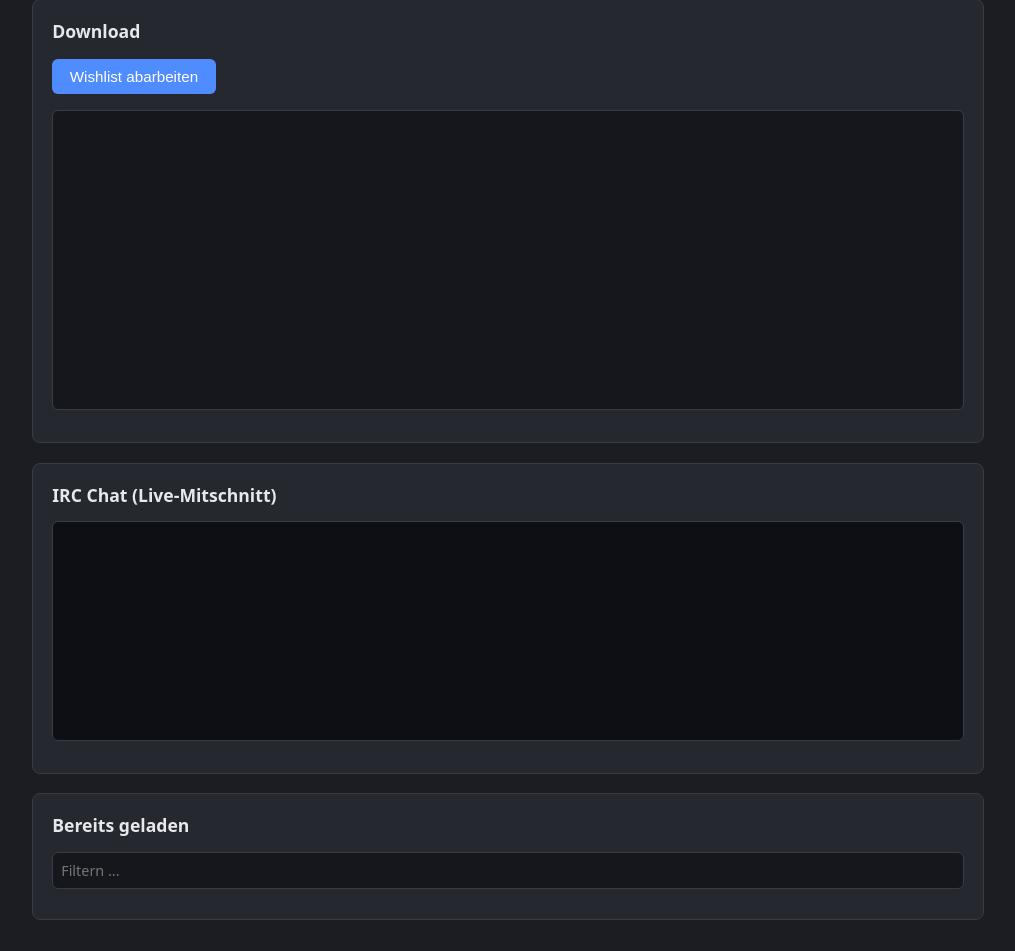
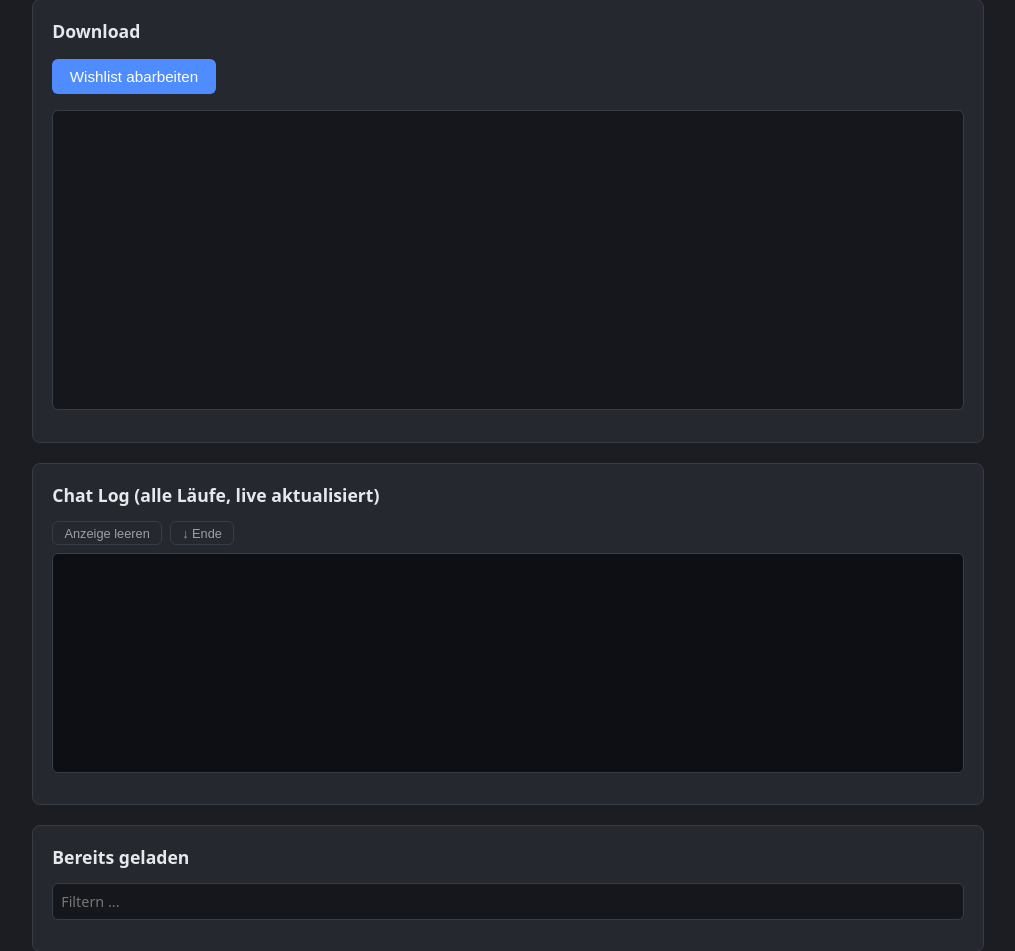
Before and after one commit to RedConcrete/XDCC-Tool, a Flask app: page / in a window 1280 px wide. Shown: the part 397-1348 px from the top of the page, without its empty margins (132-1147 px from the left). Before the commit the page ends 1317 px from the top, so only its background shows below. Run offline with Flask 3, Linux system fonts and the light colour scheme; data that the repository does not hold is empty; parts of the project's set-up code (start-up, migrations or seed data) failed here and were passed over.

Commit message:
Chat Log: persistent IRC log in frontend + file
- app: /api/logs endpoint reads Chat.txt by tail or byte-offset
- frontend: Chat Log section shows all runs (historical + live)
  with colour-coded lines (blue=sent, gray=recv, yellow=separator)
- docker-compose: bind-mount templates/ and static/ so rebuilds
  never overwrite UI changes

Co-Authored-By: Claude Sonnet 4.6 <noreply@anthropic.com>

```diff
--- a/docker-compose.yml
+++ b/docker-compose.yml
@@ -48,6 +48,8 @@ services:
       - ./scripts/xdcc_client.py:/app/xdcc_client.py
       - ./scripts/cli.py:/app/cli.py
       - ./scripts/app.py:/app/app.py
+      - ./templates:/app/templates
+      - ./static:/app/static
       - /mnt/jellyfin2/media:/downloads
     logging:
       driver: json-file
--- a/scripts/app.py
+++ b/scripts/app.py
@@ -134,6 +134,25 @@ def irc_log_endpoint():
         })
 
 
+@app.route("/api/logs")
+def chat_logs():
+    tail = request.args.get("tail", default=0, type=int)
+    since_byte = request.args.get("since_byte", default=-1, type=int)
+    if not CHAT_LOG_PATH.exists():
+        return jsonify({"lines": [], "size": 0})
+    size = CHAT_LOG_PATH.stat().st_size
+    if since_byte >= 0 and since_byte < size:
+        with open(CHAT_LOG_PATH, "rb") as f:
+            f.seek(since_byte)
+            chunk = f.read().decode("utf-8", errors="replace")
+        return jsonify({"lines": chunk.splitlines(), "size": size})
+    if tail > 0:
+        text = CHAT_LOG_PATH.read_text(encoding="utf-8", errors="replace")
+        lines = text.splitlines()
+        return jsonify({"lines": lines[-tail:], "size": size})
+    return jsonify({"lines": [], "size": size})
+
+
 @app.route("/api/downloaded", methods=["DELETE"])
 def delete_downloaded():
     data = request.get_json(force=True) or {}
--- a/static/app.js
+++ b/static/app.js
@@ -2,6 +2,7 @@ const SECTIONS = ["serien", "film", "merkliste"];
 
 let logOffset = 0;
 let ircOffset = 0;
+let chatLogSize = 0;
 let polling = false;
 
 function $(id) {
@@ -96,17 +97,35 @@ async function removeDownloaded(title) {
   }
 }
 
-function appendIrcLines(lines) {
+function appendChatLines(lines) {
   const box = $("irc-box");
-  for (const entry of lines) {
+  const atBottom = box.scrollHeight - box.scrollTop - box.clientHeight < 40;
+  for (const line of lines) {
+    if (!line) continue;
     const div = document.createElement("div");
-    div.className = "irc-line " + (entry.line.startsWith(">>") ? "sent" : "recv");
-    div.textContent = entry.line;
+    if (line.startsWith("===") || line.startsWith("===")) {
+      div.className = "irc-line sep";
+    } else if (line.startsWith(">>")) {
+      div.className = "irc-line sent";
+    } else {
+      div.className = "irc-line recv";
+    }
+    div.textContent = line;
     box.appendChild(div);
   }
-  if (lines.length > 0) {
+  if (atBottom && lines.length > 0) {
     box.scrollTop = box.scrollHeight;
   }
+}
+
+async function loadChatLog() {
+  try {
+    const res = await fetch("/api/logs?tail=300");
+    const data = await res.json();
+    $("irc-box").innerHTML = "";
+    appendChatLines(data.lines);
+    chatLogSize = data.size;
+  } catch (e) { /* ignore */ }
 }
 
 function appendLogLines(lines) {
@@ -158,16 +177,16 @@ async function pollStatus() {
   polling = true;
   try {
     while (true) {
-      const [res, ircRes] = await Promise.all([
+      const [res, chatRes] = await Promise.all([
         fetch(`/api/status?since=${logOffset}`),
-        fetch(`/api/irc?since=${ircOffset}`),
+        fetch(`/api/logs?since_byte=${chatLogSize}`),
       ]);
       const data = await res.json();
-      const ircData = await ircRes.json();
+      const chatData = await chatRes.json();
       appendLogLines(data.log);
       logOffset = data.next;
-      appendIrcLines(ircData.lines);
-      ircOffset = ircData.next;
+      appendChatLines(chatData.lines);
+      chatLogSize = chatData.size;
       updateProgress(data.progress);
 
       $("run-btn").disabled = data.running;
@@ -189,10 +208,8 @@ async function pollStatus() {
 
 async function startRun() {
   $("log-box").innerHTML = "";
-  $("irc-box").innerHTML = "";
   $("summary-box").classList.add("hidden");
   logOffset = 0;
-  ircOffset = 0;
   try {
     const res = await fetch("/api/run", { method: "POST" });
     if (!res.ok && res.status !== 409) throw new Error("HTTP " + res.status);
@@ -206,9 +223,14 @@ async function startRun() {
 document.addEventListener("DOMContentLoaded", () => {
   loadWishlist();
   loadDownloaded();
+  loadChatLog();
   pollStatus(); // falls bereits ein Lauf aktiv ist
 
   $("save-btn").addEventListener("click", saveWishlist);
   $("run-btn").addEventListener("click", startRun);
   $("downloaded-filter").addEventListener("input", applyDownloadedFilter);
+  $("log-clear-btn").addEventListener("click", () => { $("irc-box").innerHTML = ""; });
+  $("log-bottom-btn").addEventListener("click", () => {
+    const b = $("irc-box"); b.scrollTop = b.scrollHeight;
+  });
 });
--- a/static/style.css
+++ b/static/style.css
@@ -180,6 +180,28 @@ button:disabled {
 .irc-line { color: #7a808c; }
 .irc-line.sent { color: #4f8cff; }
 .irc-line.recv { color: #c4c8d0; }
+.irc-line.sep  { color: #f0c14b; font-weight: 600; }
+
+.irc-toolbar {
+  display: flex;
+  gap: 0.5rem;
+  margin-bottom: 0.4rem;
+}
+
+.small-btn {
+  background: transparent;
+  color: var(--muted);
+  border: 1px solid var(--border);
+  border-radius: 6px;
+  padding: 0.2rem 0.7rem;
+  font-size: 0.8rem;
+  cursor: pointer;
+}
+
+.small-btn:hover {
+  color: var(--text);
+  border-color: var(--muted);
+}
 
 #downloaded-filter {
   margin-bottom: 0.7rem;
--- a/templates/index.html
+++ b/templates/index.html
@@ -49,7 +49,11 @@
     </section>
 
     <section class="card">
-      <h2>IRC Chat <span class="hint">(Live-Mitschnitt)</span></h2>
+      <h2>Chat Log <span class="hint">(alle Läufe, live aktualisiert)</span></h2>
+      <div class="irc-toolbar">
+        <button id="log-clear-btn" class="small-btn">Anzeige leeren</button>
+        <button id="log-bottom-btn" class="small-btn">↓ Ende</button>
+      </div>
       <pre id="irc-box" class="irc-box"></pre>
     </section>
 
```
